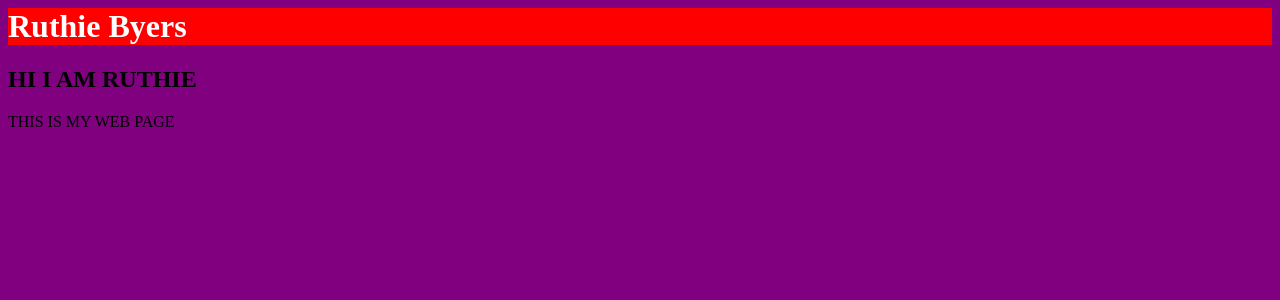
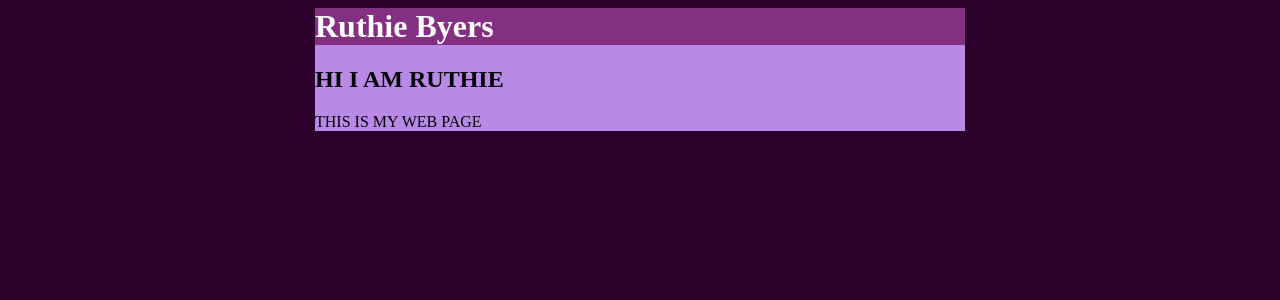
Before and after one commit to ruthie/ruthie.github.io, a Jekyll site: the page built from index.md, in a window 1280 px wide. Shown: the top 300 px of the page. Built offline with Jekyll 4.4.1, drawn with Linux system fonts in a browser that asks for light colours.

Commit message:
Center content and new colors

```diff
--- a/_layouts/default.html
+++ b/_layouts/default.html
@@ -4,7 +4,9 @@
 </head>
 
 <body>
+<div class="wrapper">
 {% include header.html %}
 
 {{content}}
+<div>
 </body>
--- a/ruthie.css
+++ b/ruthie.css
@@ -1,11 +1,18 @@
 body{
-    background-color: purple;
+    background-color: #2B002B;
 }
 
 .header{
-    background-color: red;
+    background-color: #833083;
 }
 
 h1.header{
     color: white;
 }
+
+.wrapper{
+    width: 650px;
+    margin-left:auto;
+    margin-right:auto;
+    background-color: #B88AE6;
+}
```
